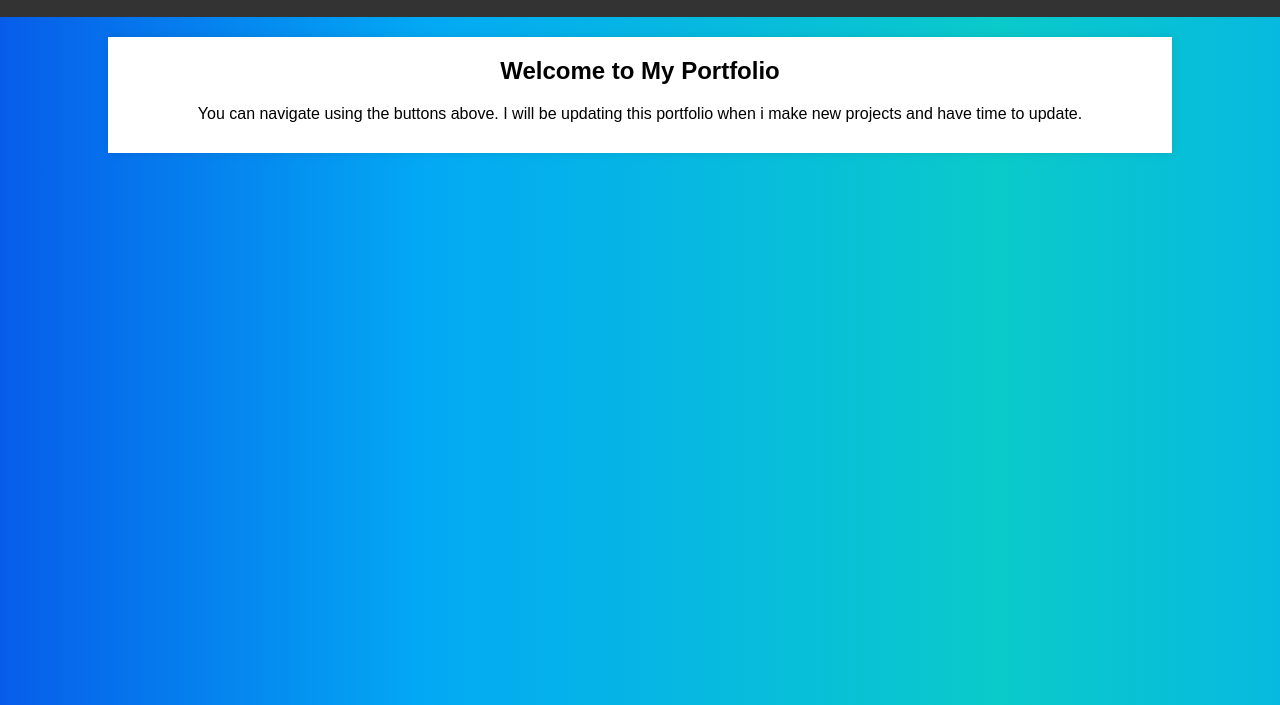
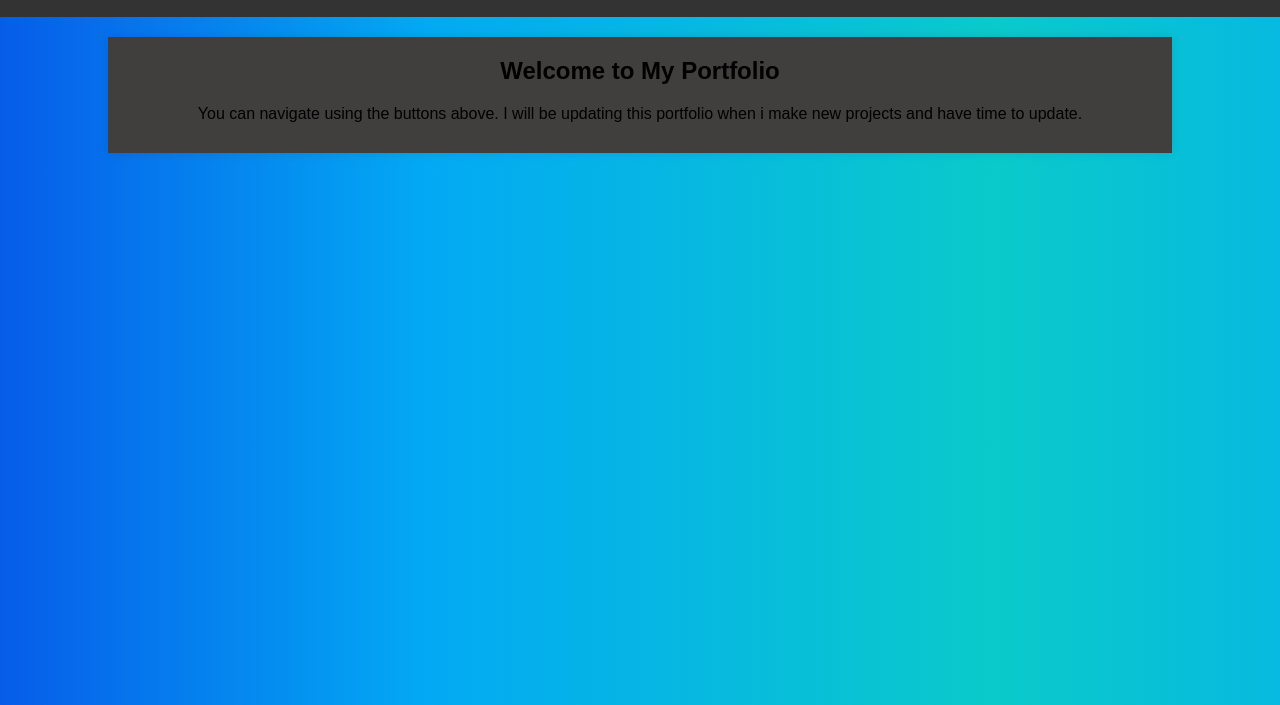
Before and after one commit to Yamooza/Portfolio, a plain HTML site: page index.html in a window 1280 px wide. Shown: the part 95-800 px from the top of the page. Drawn offline with Linux system fonts and the light colour scheme.

Commit message:
Update index.html

```diff
--- a/index.html
+++ b/index.html
@@ -50,7 +50,7 @@
             width: 80%;
             margin: 20px auto;
             padding: 20px;
-            background-color: #fff;
+            background-color: #413e3e;
             box-shadow: 0 0 10px rgba(0, 0, 0, 0.1);
         }
         .start {
```
